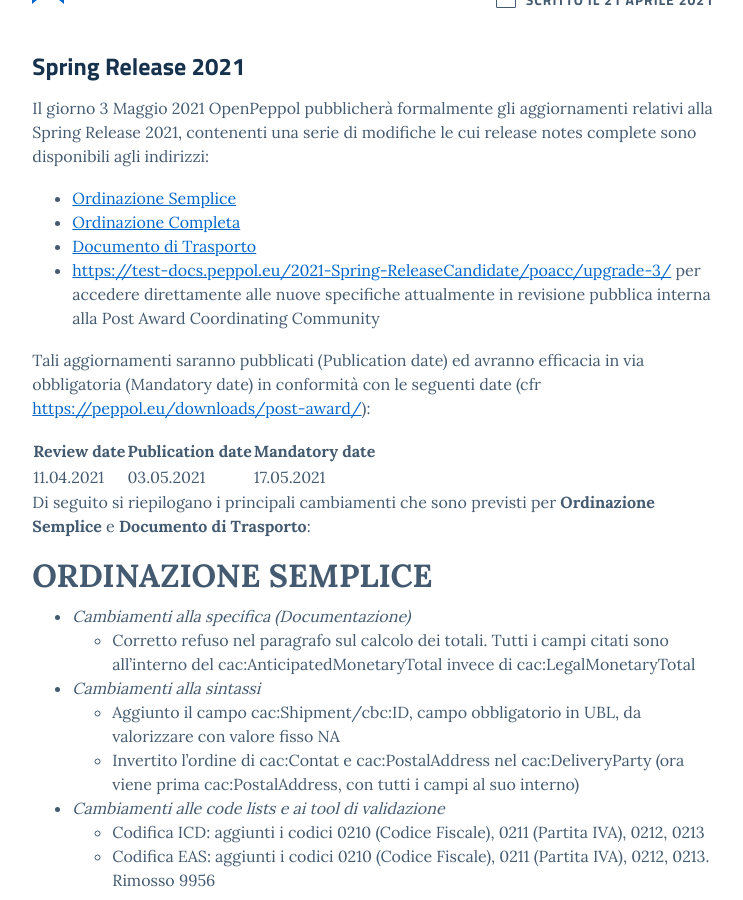
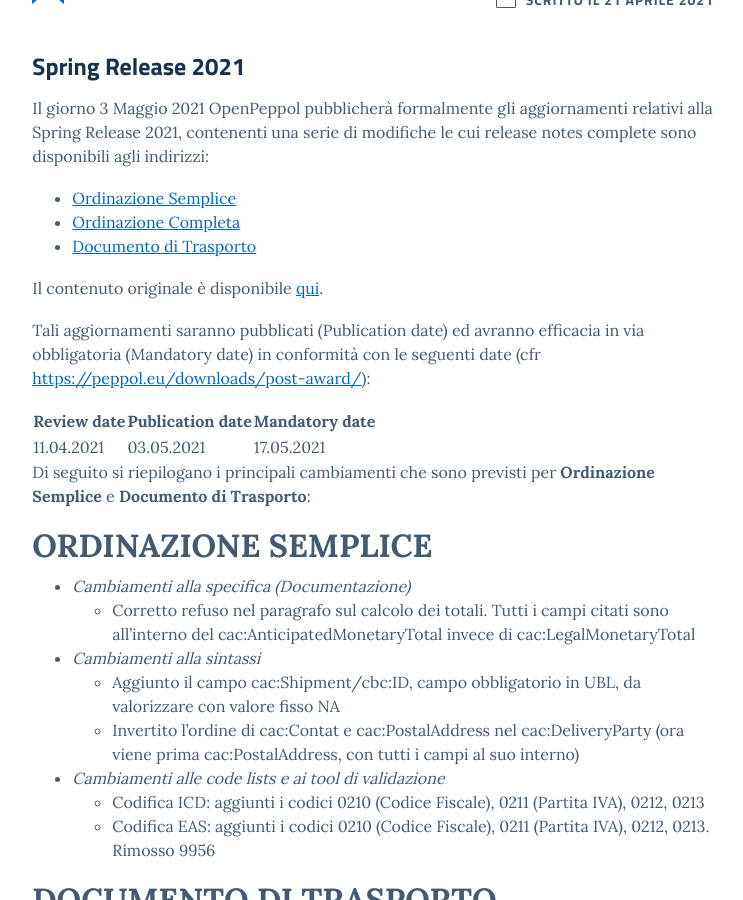
Before and after one commit to realeroberto/peppol.agid.gov.it, a Jekyll site: the page built from it/_posts/news/2021-04-21-spring-release-2021.md, in a window 1280 px wide and 900 px high, scrolled down 340 px. Shown: the whole window, without its empty margins (267-1010 px from the left). Built offline with Jekyll 4.4.1, drawn with Linux system fonts in a browser that asks for light colours; comment, search, counter and statistics services are not loaded.

Commit message:
Update link

```diff
--- a/it/_posts/news/2021-04-21-spring-release-2021.md
+++ b/it/_posts/news/2021-04-21-spring-release-2021.md
@@ -16,9 +16,8 @@
 *   [Ordinazione Semplice](https://peppol-docs.agid.gov.it/docs/docs/ITA/others/guides/release-notes-it/3-order-only/main.html)
 *   [Ordinazione Completa](https://peppol-docs.agid.gov.it/docs/docs/ITA/others/guides/release-notes-it/28-ordering/main.html)
 *   [Documento di Trasporto](https://peppol-docs.agid.gov.it/docs/docs/ITA/others/guides/release-notes-it/30-despatchadvice/main.html)
-*   <https://test-docs.peppol.eu/2021-Spring-ReleaseCandidate/poacc/upgrade-3/>
-    per accedere direttamente alle nuove specifiche attualmente in revisione
-    pubblica interna alla Post Award Coordinating Community
+
+Il contenuto originale è disponibile [qui](https://docs.peppol.eu/poacc/upgrade-3/release-notes/).
 
 Tali aggiornamenti saranno pubblicati (Publication date) ed avranno efficacia
 in via obbligatoria (Mandatory date) in conformità con le seguenti date (cfr
```
